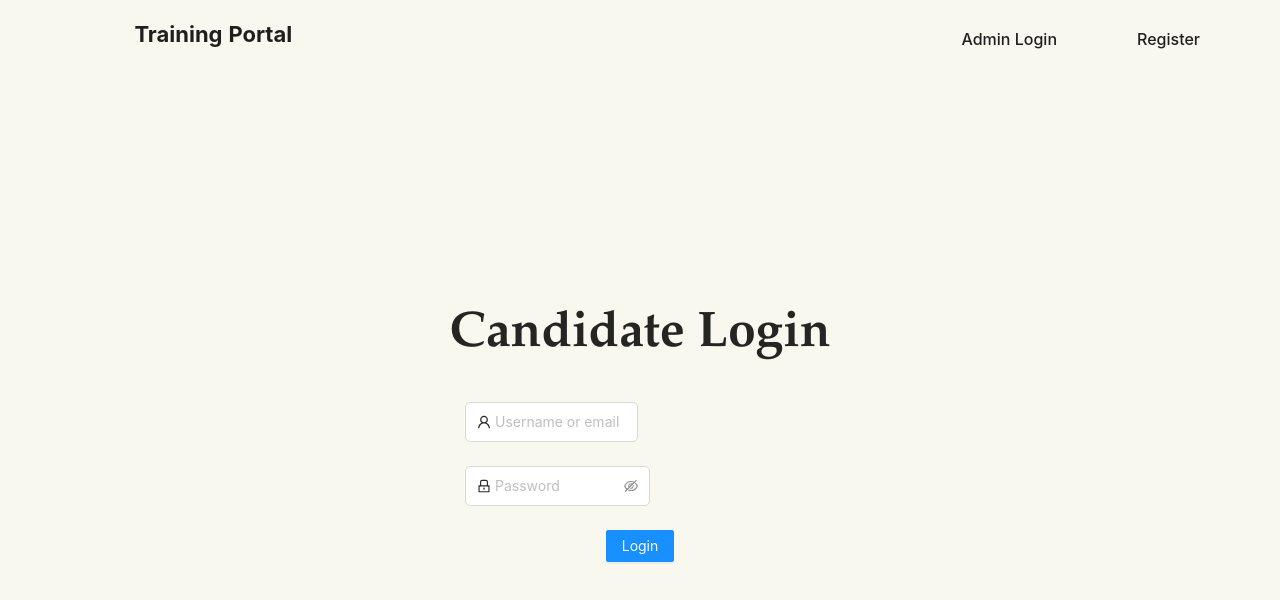
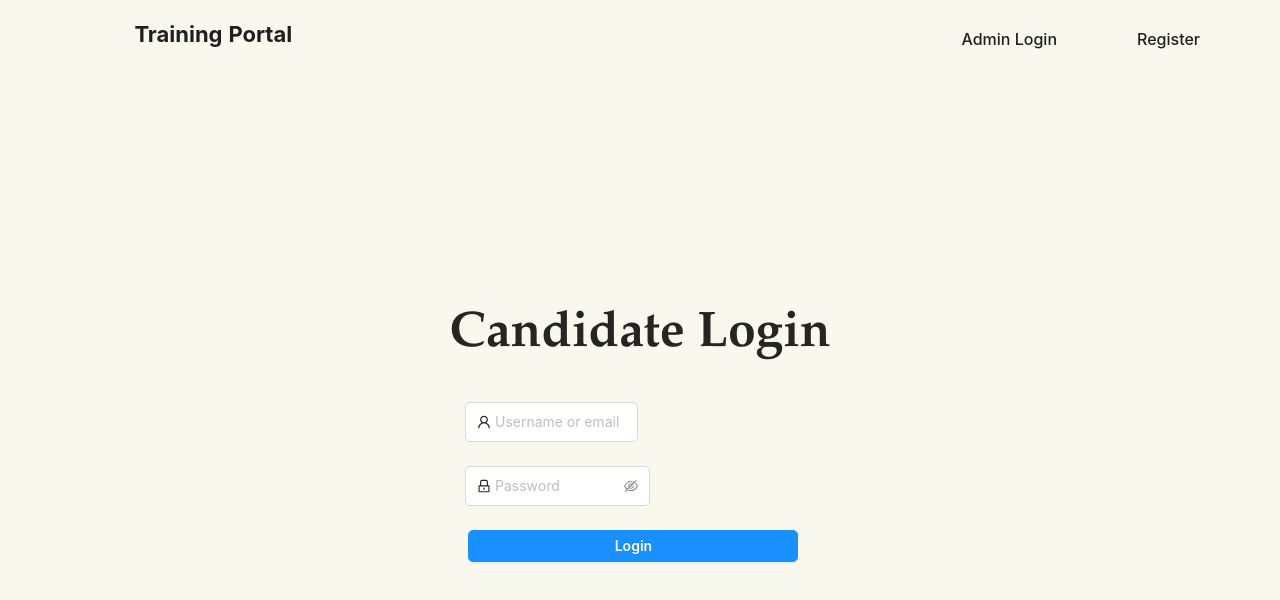
Before and after one commit to pankhuri-52/Training-Portal, a React (Create React App) app in the folder client/: page / in a window 1280 px wide. Shown: the top 600 px of the page. Built offline with nearby package versions, Linux system fonts and the light colour scheme.

Commit message:
Made some changes in the button of the login page

```diff
--- a/client/src/pages/Login/login.scss
+++ b/client/src/pages/Login/login.scss
@@ -47,4 +47,12 @@
         height : 40px;
         border-radius: 5px;
     }
+
+    .button {
+        display : block;
+        width : 330px;
+        margin-left: -3%;
+        border-radius: 5px;
+        font-weight: 600;
+    }
 }
```
